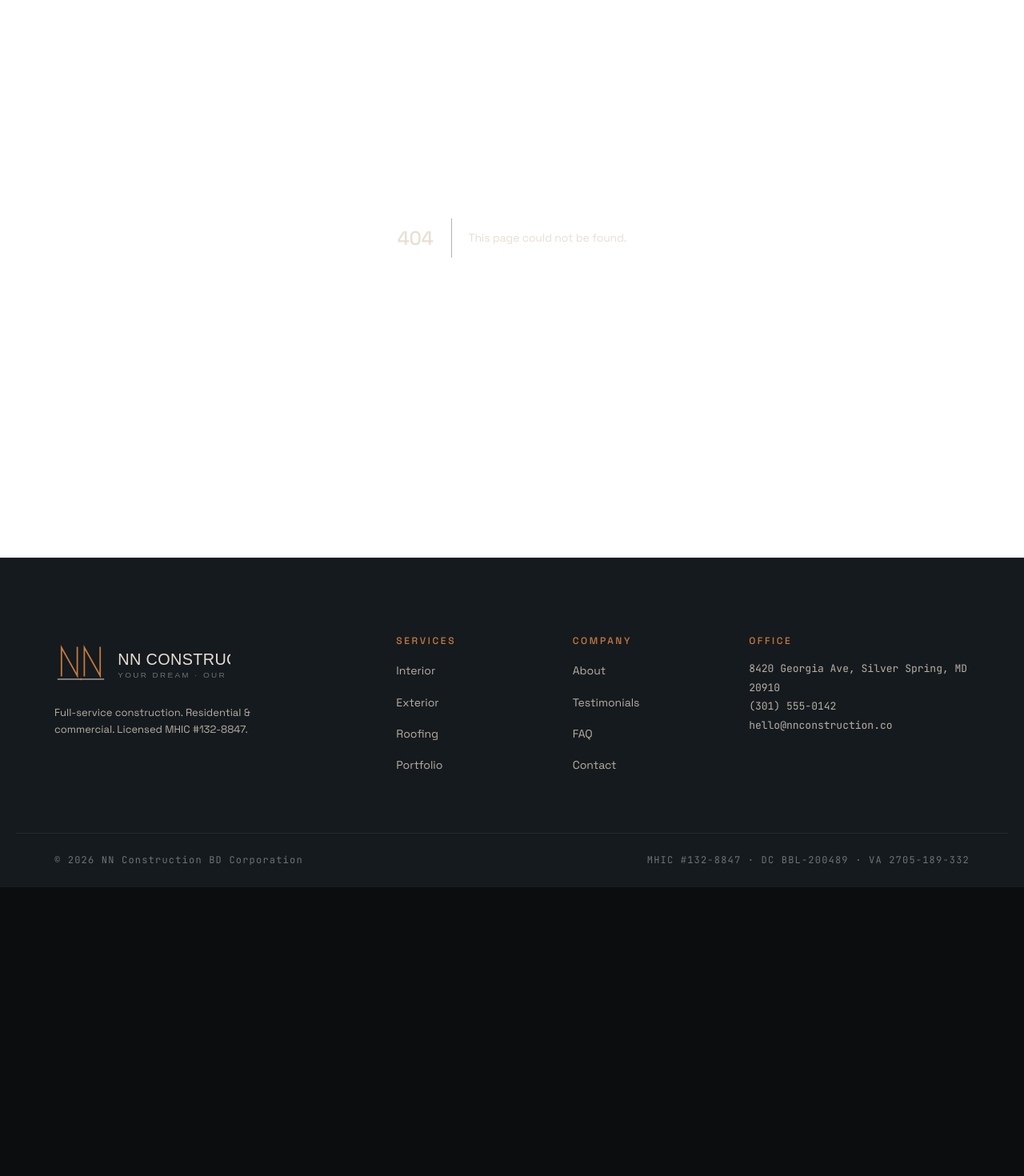
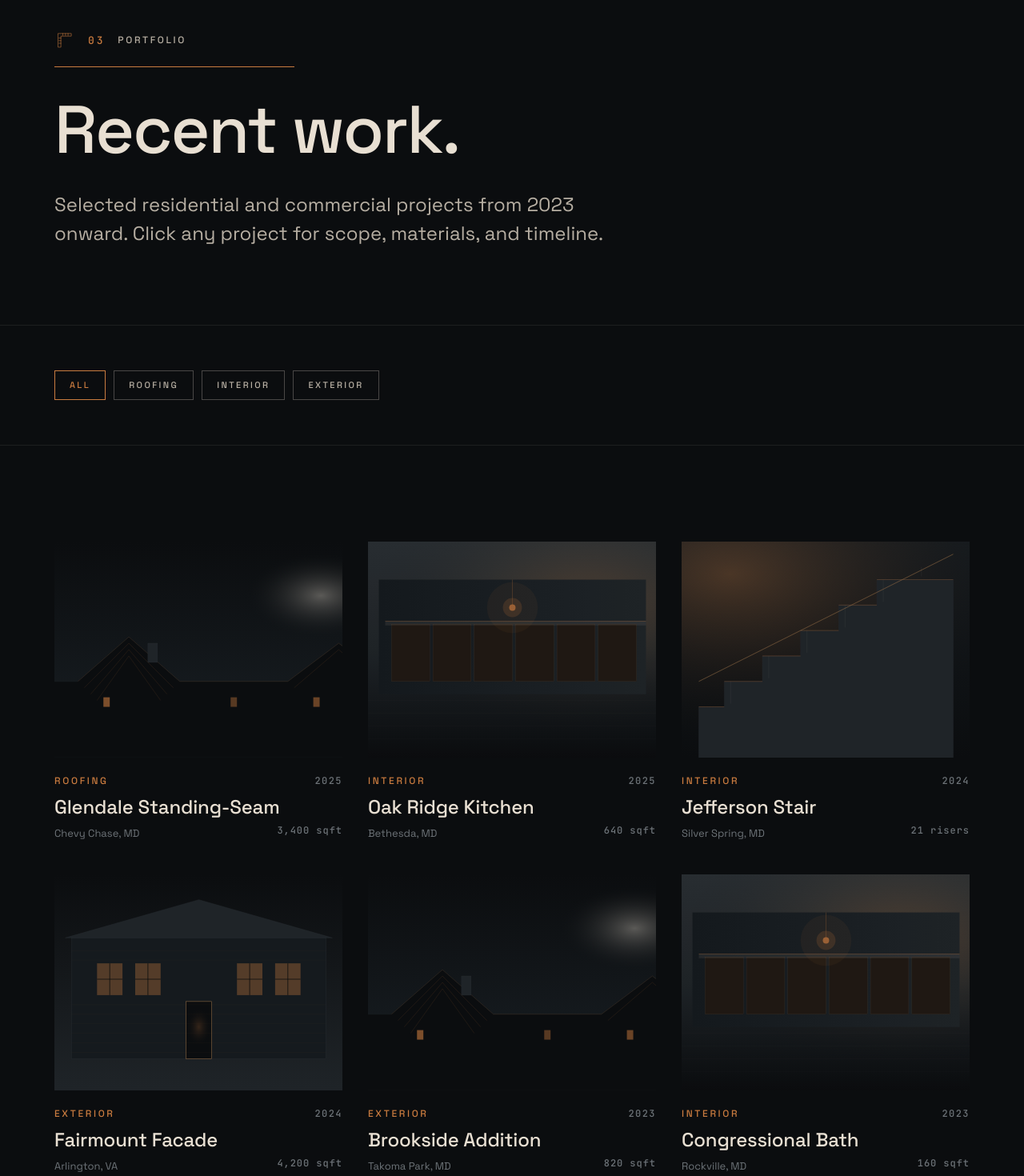
Before and after one commit to Bamyani1/nn-construction-, a Next.js app: page /portfolio in a window 1280 px wide. Before the commit this address had no page. Shown: the part 180-1650 px from the top of the page at 80% size. Before the commit the page ends 1289 px from the top, so only its background shows below. Built offline with nearby package versions, Linux system fonts and the light colour scheme.

Commit message:
feat(portfolio): filterable grid + project modal

```diff
--- a/app/globals.css
+++ b/app/globals.css
@@ -905,3 +905,30 @@ button { font-family: inherit; }
 .nn-fade.d2 { animation-delay: 160ms; }
 .nn-fade.d3 { animation-delay: 240ms; }
 .nn-fade.d4 { animation-delay: 320ms; }
+
+/* =============================================================
+ * Portfolio modal
+ * ============================================================= */
+.nn-modal {
+  position: fixed; inset: 0;
+  background: rgba(11,13,15,0.86);
+  backdrop-filter: blur(6px);
+  align-items: center; justify-content: center;
+  z-index: 100; padding: 40px;
+}
+.nn-modal-inner {
+  background: var(--nn-graphite);
+  max-width: 960px; width: 100%;
+  max-height: 92vh; overflow: auto;
+  position: relative;
+  border: 1px solid var(--line-strong);
+}
+.nn-modal-close {
+  position: absolute; right: 16px; top: 16px; z-index: 2;
+  background: rgba(11,13,15,0.8);
+  border: 1px solid var(--line-strong);
+  color: var(--fg-1);
+  font: 500 11px/1 var(--ff-sans);
+  letter-spacing: .18em; text-transform: uppercase;
+  padding: 10px 14px; cursor: pointer;
+}
--- /dev/null
+++ b/app/portfolio/page.tsx
@@ -0,0 +1,46 @@
+import Link from "next/link";
+import type { Metadata } from "next";
+import { PortfolioBrowser } from "@/components/portfolio-browser";
+import { projects } from "@/lib/data";
+
+export const metadata: Metadata = {
+  title: "Portfolio · NN Construction",
+  description:
+    "Selected residential and commercial projects from 2023 onward. Scope, materials, and timeline for each.",
+};
+
+export default function PortfolioPage() {
+  return (
+    <>
+      <section className="nn-page-head">
+        <div className="nn-container">
+          <div className="nn-page-eyebrow">
+            {/* eslint-disable-next-line @next/next/no-img-element */}
+            <img src="/assets/icons/square.svg" alt="" />
+            <span className="nn-mono">03</span>
+            <span className="nn-label">Portfolio</span>
+          </div>
+          <h1 className="nn-page-title">Recent work.</h1>
+          <p className="nn-page-lead">
+            Selected residential and commercial projects from 2023 onward.
+            Click any project for scope, materials, and timeline.
+          </p>
+        </div>
+      </section>
+
+      <PortfolioBrowser projects={projects} />
+
+      <section className="nn-cta-band">
+        <div className="nn-container nn-cta-inner">
+          <div>
+            <div className="nn-eyebrow">Your project next</div>
+            <h2 className="nn-cta-title">Let&apos;s walk your site.</h2>
+          </div>
+          <Link className="nn-btn nn-btn-primary nn-btn-lg" href="/contact">
+            Request estimate →
+          </Link>
+        </div>
+      </section>
+    </>
+  );
+}
--- /dev/null
+++ b/components/portfolio-browser.tsx
@@ -0,0 +1,134 @@
+"use client";
+
+import { useState } from "react";
+import type { Project, ProjectCategory } from "@/lib/data";
+
+type Filter = "All" | ProjectCategory;
+
+const filters: Filter[] = ["All", "Roofing", "Interior", "Exterior"];
+
+interface PortfolioBrowserProps {
+  projects: Project[];
+}
+
+export function PortfolioBrowser({ projects }: PortfolioBrowserProps) {
+  const [filter, setFilter] = useState<Filter>("All");
+  const [openProject, setOpenProject] = useState<Project | null>(null);
+
+  const visible =
+    filter === "All" ? projects : projects.filter((p) => p.cat === filter);
+
+  return (
+    <>
+      <section
+        style={{
+          padding: "56px 0",
+          borderBottom: "1px solid var(--line-quiet)",
+        }}
+      >
+        <div className="nn-container">
+          <div className="nn-tabs">
+            {filters.map((f) => (
+              <button
+                key={f}
+                type="button"
+                className={`nn-tab${filter === f ? " active" : ""}`}
+                onClick={() => setFilter(f)}
+              >
+                {f}
+              </button>
+            ))}
+          </div>
+        </div>
+      </section>
+
+      <section className="nn-section">
+        <div className="nn-container">
+          <div className="nn-project-grid">
+            {visible.map((p) => (
+              <a
+                key={p.slug}
+                href="#"
+                className="nn-project-card"
+                onClick={(e) => {
+                  e.preventDefault();
+                  setOpenProject(p);
+                }}
+              >
+                <div className="nn-project-img">
+                  {/* eslint-disable-next-line @next/next/no-img-element */}
+                  <img src={`/assets/img/${p.img}.svg`} alt="" />
+                </div>
+                <div className="nn-project-meta">
+                  <span className="nn-eyebrow">{p.cat}</span>
+                  <span className="nn-project-year">{p.year}</span>
+                </div>
+                <h3 className="nn-project-title">{p.name}</h3>
+                <div className="nn-project-sub">
+                  <span>{p.loc}</span>
+                  <span className="nn-project-area">{p.area}</span>
+                </div>
+              </a>
+            ))}
+          </div>
+        </div>
+      </section>
+
+      {openProject && (
+        <div
+          className="nn-modal"
+          style={{ display: "flex" }}
+          onClick={(e) => {
+            if (e.target === e.currentTarget) setOpenProject(null);
+          }}
+        >
+          <div className="nn-modal-inner">
+            <button
+              type="button"
+              className="nn-modal-close"
+              onClick={() => setOpenProject(null)}
+            >
+              Close ×
+            </button>
+            {/* eslint-disable-next-line @next/next/no-img-element */}
+            <img
+              src={`/assets/img/${openProject.img}.svg`}
+              alt=""
+              style={{ width: "100%", display: "block" }}
+            />
+            <div style={{ padding: "48px 40px" }}>
+              <div className="nn-eyebrow">
+                {openProject.cat} · {openProject.year}
+              </div>
+              <h2
+                style={{
+                  font: "500 40px/1.1 var(--ff-sans)",
+                  letterSpacing: "-0.015em",
+                  margin: "14px 0 0",
+                }}
+              >
+                {openProject.name}
+              </h2>
+              <div
+                style={{ color: "var(--fg-3)", marginTop: 10, fontSize: 14 }}
+              >
+                {openProject.loc} ·{" "}
+                <span className="nn-mono">{openProject.area}</span>
+              </div>
+              <p
+                style={{
+                  margin: "28px 0 0",
+                  color: "var(--fg-2)",
+                  maxWidth: 620,
+                  lineHeight: 1.65,
+                }}
+              >
+                {openProject.brief}
+              </p>
+            </div>
+          </div>
+        </div>
+      )}
+    </>
+  );
+}
```
